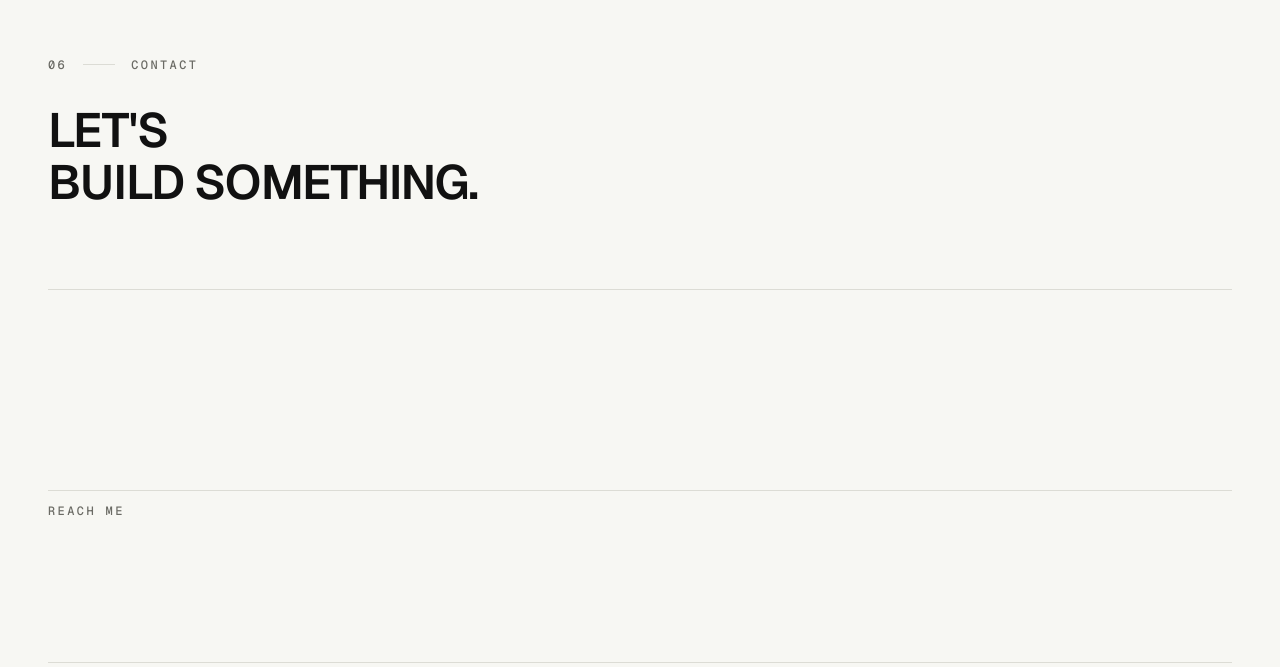
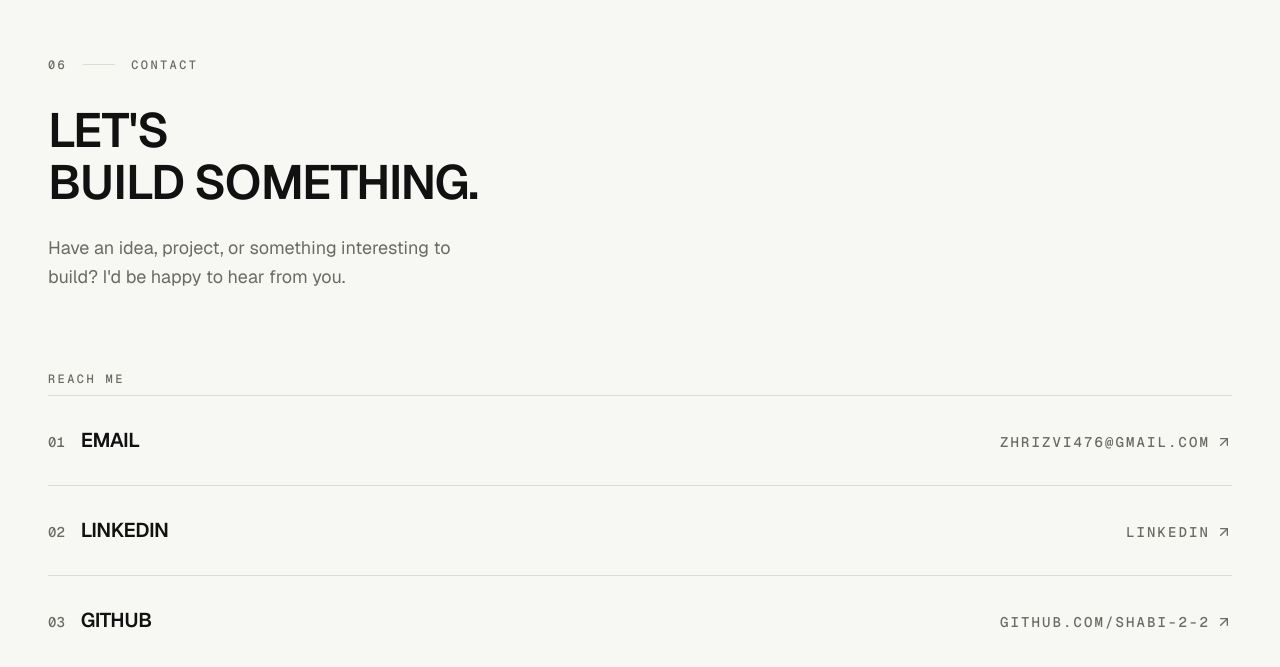
Before and after one commit to shabi-2-2/Portfolio_01, a Next.js app: page / in a window 1280 px wide. Shown: the part 7023-7690 px from the top of the page. Built offline with nearby package versions, Linux system fonts and the light colour scheme.

Commit message:
feat: implement contact methods list with links in contact section

```diff
--- a/components/home/contact-section.tsx
+++ b/components/home/contact-section.tsx
@@ -1,6 +1,38 @@
+import { ArrowLink } from "@/components/ui/arrow-link";
 import { Container } from "@/components/layout/container";
 import { Section } from "@/components/layout/section";
 import { SectionLabel } from "@/components/ui/section-label";
+
+type ContactMethod = {
+  number: string;
+  label: string;
+  value: string;
+  href: string;
+  external?: boolean;
+};
+
+const contactMethods: ContactMethod[] = [
+  {
+    number: "01",
+    label: "Email",
+    value: "zhrizvi476@gmail.com",
+    href: "mailto:zhrizvi476@gmail.com",
+  },
+  {
+    number: "02",
+    label: "LinkedIn",
+    value: "LinkedIn",
+    href: "https://www.linkedin.com/in/shabi-haidar-rizvi-bab637385/",
+    external: true,
+  },
+  {
+    number: "03",
+    label: "GitHub",
+    value: "github.com/shabi-2-2",
+    href: "https://github.com/shabi-2-2",
+    external: true,
+  },
+];
 
 export function ContactSection() {
   return (
@@ -13,15 +45,41 @@ export function ContactSection() {
           <span className="block">Build Something.</span>
         </h2>
 
-        <div className="mt-16 border-t border-border md:mt-20">
-          <div className="min-h-32 pt-10 md:min-h-40 md:pt-12" />
-        </div>
+        <p className="mt-6 max-w-md text-base leading-relaxed text-muted-foreground md:text-lg">
+          Have an idea, project, or something interesting to build? I&apos;d
+          be happy to hear from you.
+        </p>
 
-        <div className="mt-6 border-t border-border md:mt-10">
-          <p className="pt-2 font-mono text-xs font-medium uppercase tracking-[0.2em] text-muted-foreground md:pt-3">
+        <div className="mt-16 md:mt-20">
+          <p className="font-mono text-xs font-medium uppercase tracking-[0.2em] text-muted-foreground">
             Reach me
           </p>
-          <div className="min-h-28 border-b border-border pb-14 md:min-h-36" />
+          <ul className="mt-2 border-t border-border">
+            {contactMethods.map((method) => (
+              <li
+                key={method.number}
+                className="flex flex-col gap-2 border-b border-border py-6 last:border-b-0 md:flex-row md:items-baseline md:justify-between md:gap-6 md:py-8"
+              >
+                <div className="flex min-w-0 items-baseline gap-4">
+                  <p className="shrink-0 font-mono text-sm font-medium text-muted-foreground">
+                    {method.number}
+                  </p>
+                  <h3 className="text-lg font-semibold uppercase leading-tight tracking-tight md:text-xl">
+                    {method.label}
+                  </h3>
+                </div>
+                <ArrowLink
+                  href={method.href}
+                  {...(method.external
+                    ? { target: "_blank", rel: "noopener noreferrer" }
+                    : {})}
+                  className="break-all font-mono text-sm font-medium uppercase tracking-[0.15em] text-muted-foreground hover:text-foreground"
+                >
+                  {method.value}
+                </ArrowLink>
+              </li>
+            ))}
+          </ul>
         </div>
       </Container>
     </Section>
```
